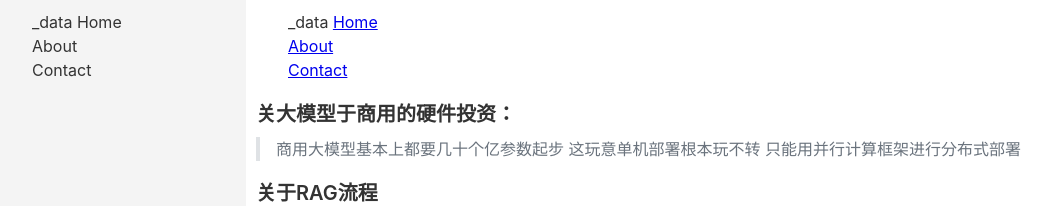
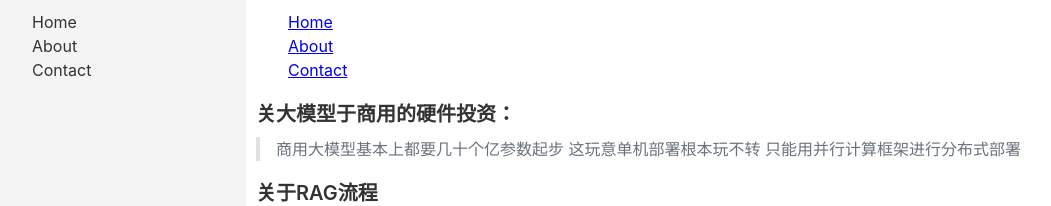
Before and after one commit to xly1981/md, a Jekyll site: the page built from docs/AI/AI_summary.md, in a window 1280 px wide. Shown: the top 206 px of the page, without its empty margins (10-1061 px from the left). Built offline with Jekyll 4.4.1, drawn with Linux system fonts in a browser that asks for light colours; our own code applies the rules of GitHub Pages for plain Markdown files.

Commit message:
Update sidebar.html

```diff
--- a/docs/_includes/sidebar.html
+++ b/docs/_includes/sidebar.html
@@ -1,6 +1,5 @@
 <nav>
   <ul>
-    {{ site.data_dir }}
     {% for nav_item in site.data.navigation.navigation %}
       <a href="{{ nav_item.url }}">{{ nav_item.title }}</a><br/>
     {% endfor %}
```
